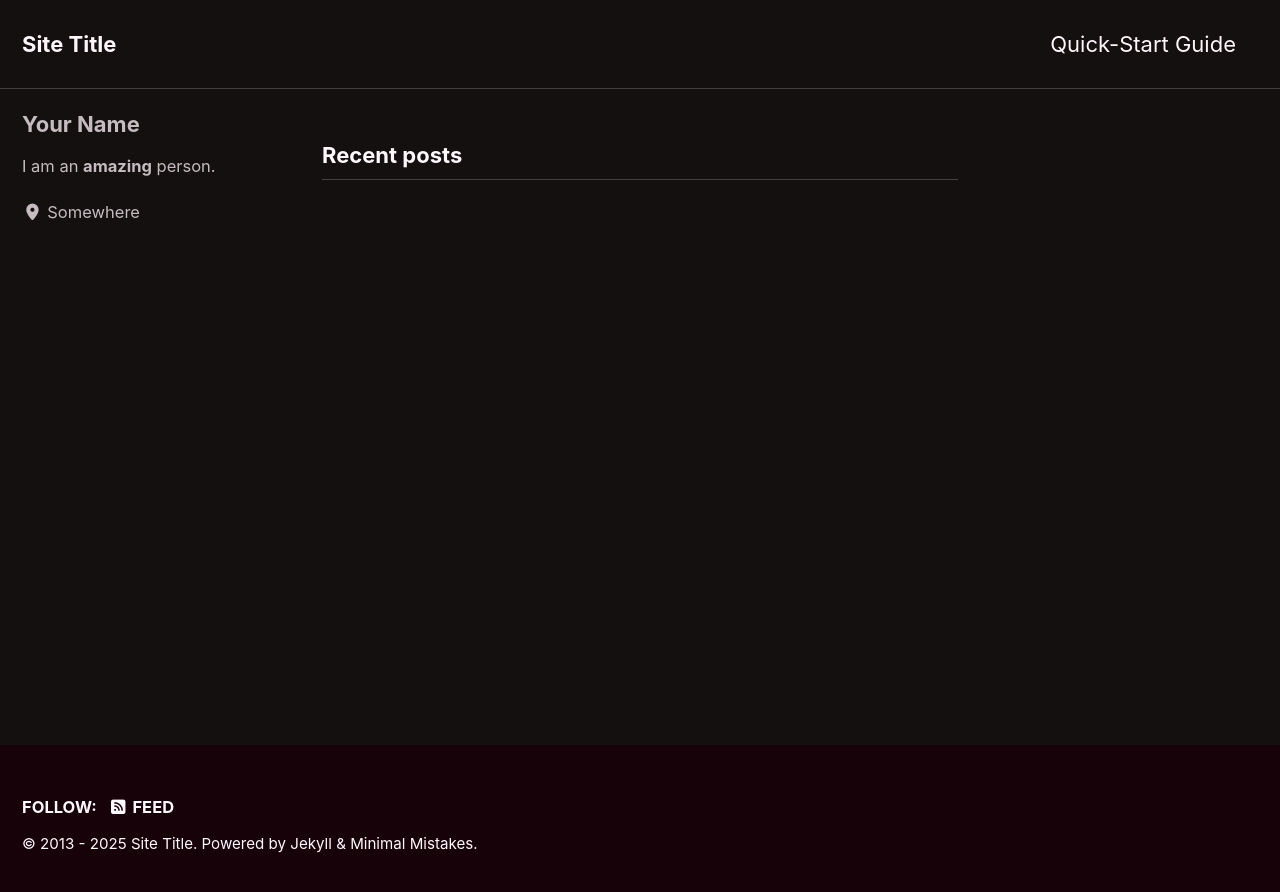
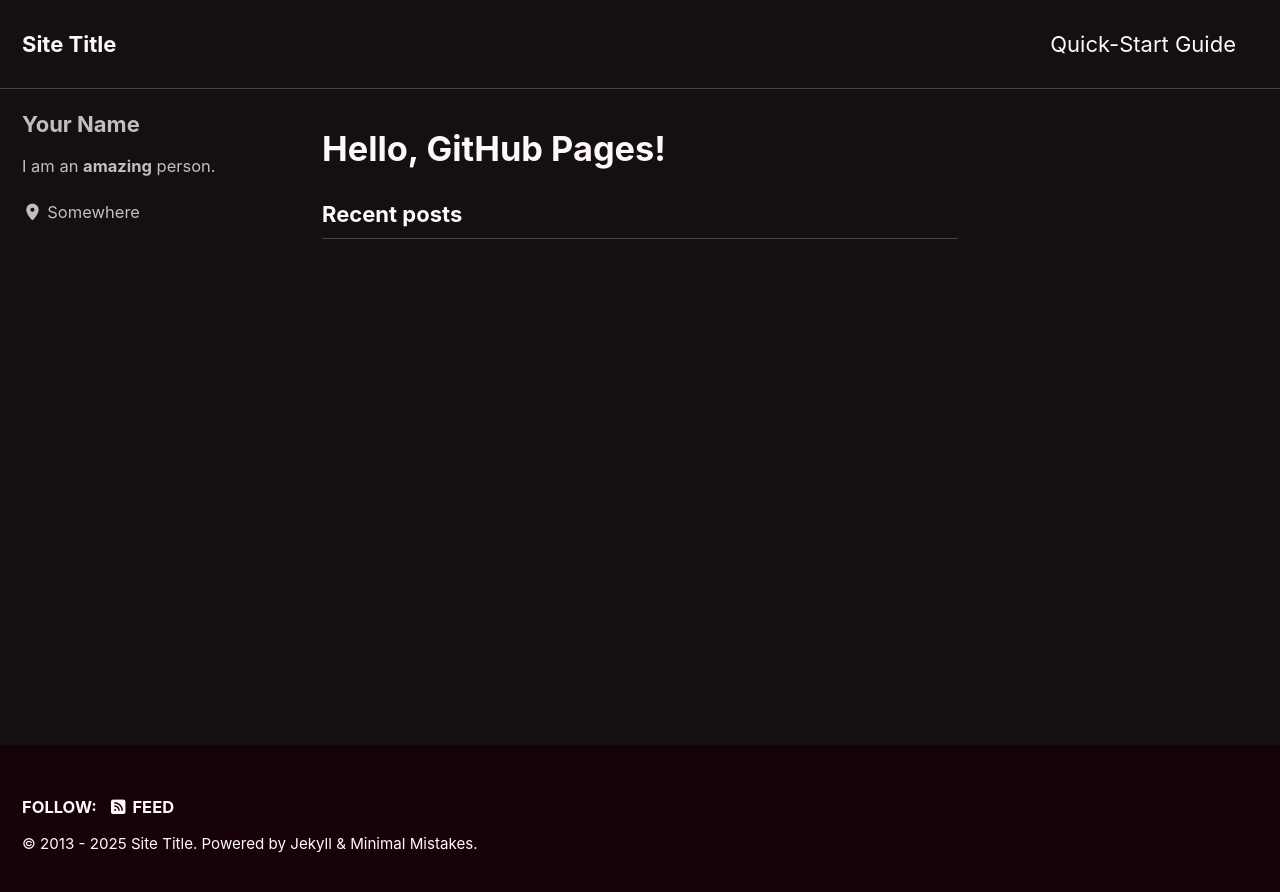
Before and after one commit to ahmdobeidat/ahmdob.github.io, a Jekyll site: the page built from index.html, in a window 1280 px wide. Shown: the top 892 px of the page. Built offline with Jekyll 4.4.1, drawn with Linux system fonts in a browser that asks for light colours; cached includes are drawn as plain includes; the list of posts is cut into pages by our own code.

Commit message:
Update index.html

```diff
--- a/index.html
+++ b/index.html
@@ -2,3 +2,12 @@
 layout: home
 author_profile: true
 ---
+<!DOCTYPE html>
+<html>
+  <head>
+    <title>My GitHub Page</title>
+  </head>
+  <body>
+    <h1>Hello, GitHub Pages!</h1>
+  </body>
+</html>
```
